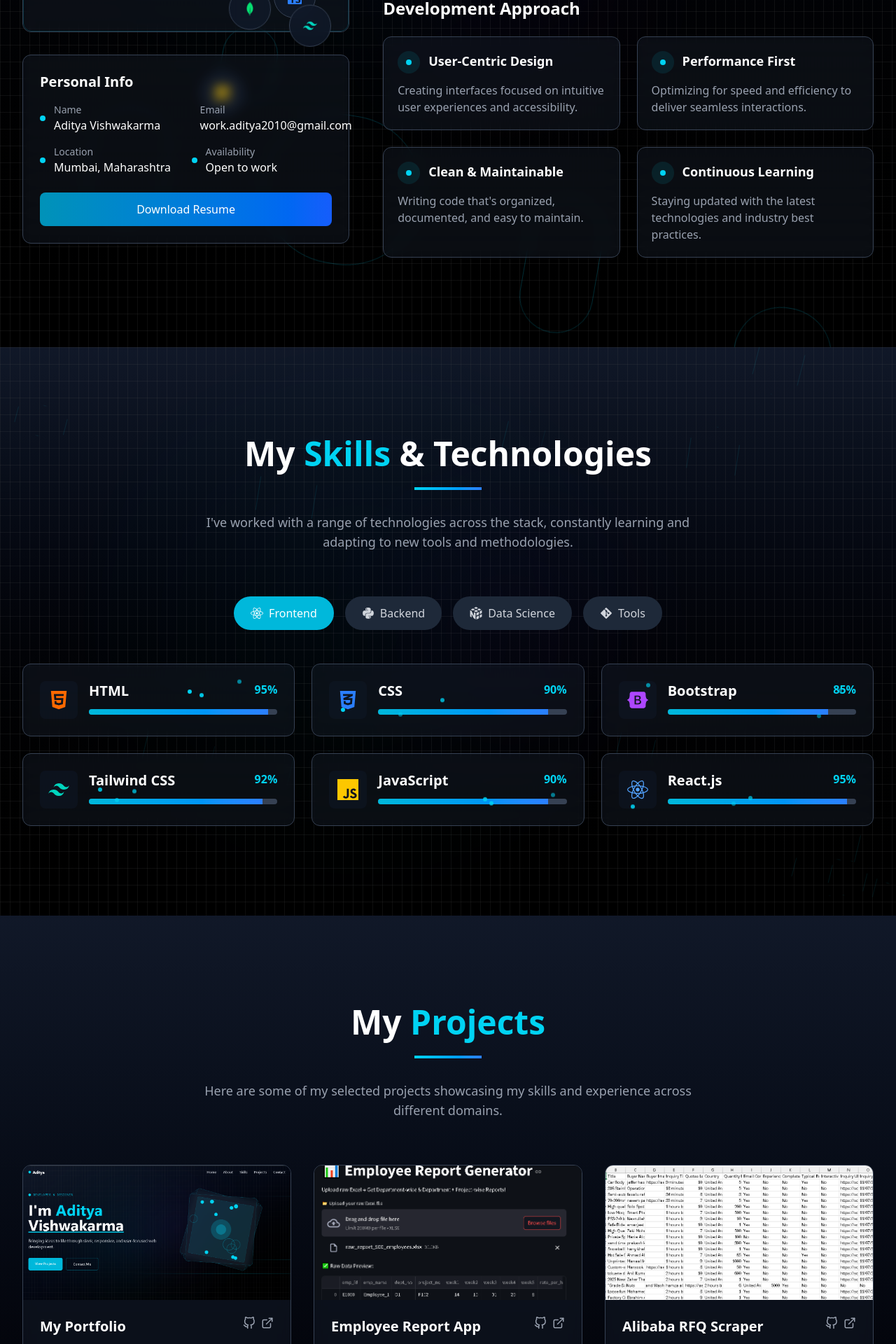
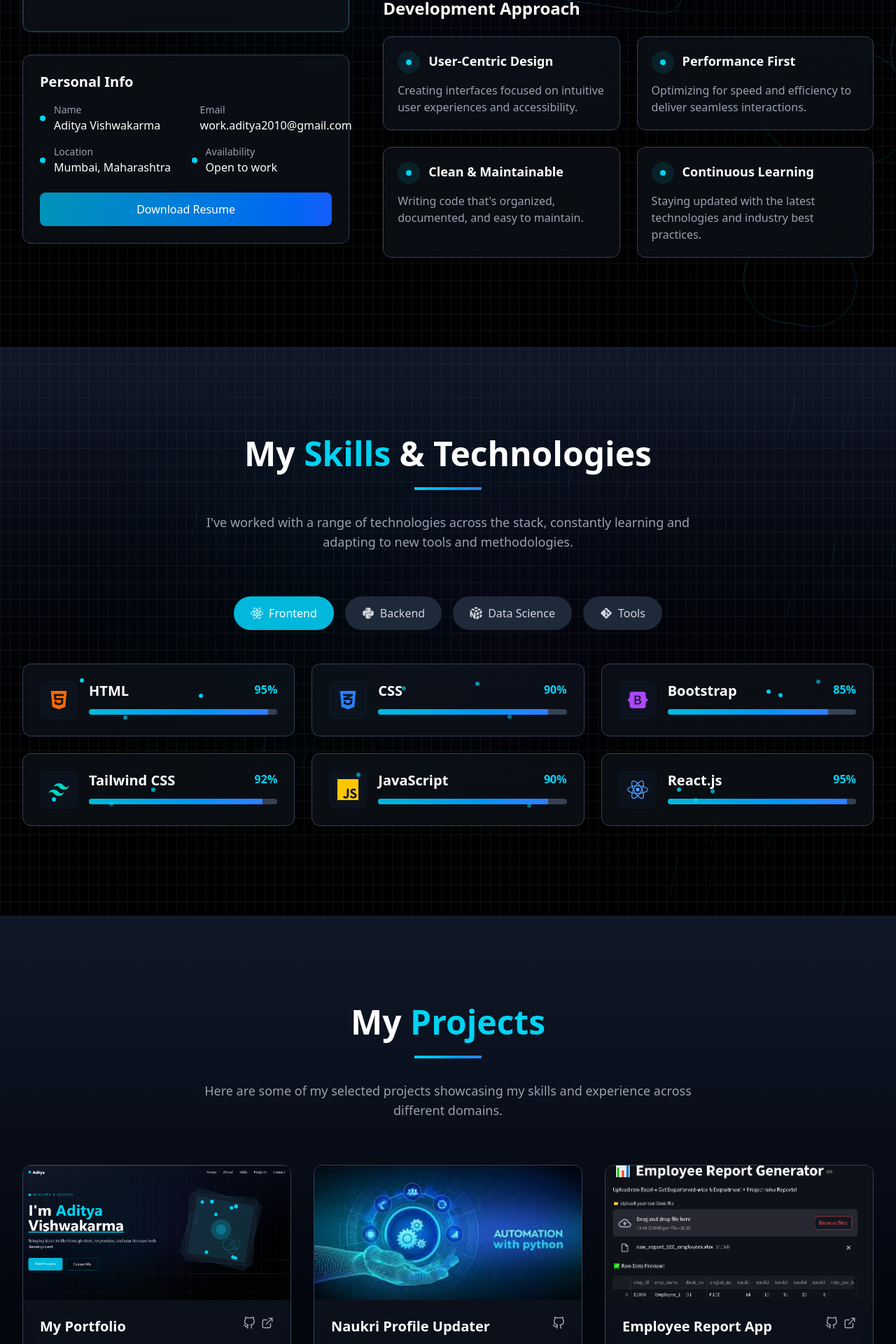
Before and after one commit to cyberfortify/my-portfolio, a React (Vite) app: page / in a window 1280 px wide. Shown: the part 1480-3400 px from the top of the page at 70% size. Built offline with nearby package versions, Linux system fonts and the light colour scheme.

Commit message:
Initial Commit

```diff
--- a/src/components/About.jsx
+++ b/src/components/About.jsx
@@ -123,7 +123,7 @@ const About = () => {
               <div className="relative rounded-xl overflow-hidden border border-gray-700">
                 <div className="bg-gray-800/30 backdrop-blur-sm w-full h-80 flex items-center justify-center">
                   <img
-                    src={ profilePic}// 👈 Put your actual image path here
+                    src={profilePic}// 👈 Put your actual image path here
                     alt="Aditya Vishwakarma"
                     className="w-48 h-48 object-cover rounded-xl border-2 border-gray-600"
                   />
@@ -133,31 +133,7 @@ const About = () => {
                 <div className="absolute inset-0 border border-cyan-400/30 rounded-xl animate-pulse pointer-events-none"></div>
               </div>
 
-              {/* Floating tech badges */}
-              {techStack.map((tech, index) => (
-                <motion.div
-                  key={index}
-                  className="absolute flex items-center justify-center bg-gray-900/80 backdrop-blur-sm border border-gray-700 rounded-full p-3 shadow-lg"
-                  style={{
-                    width: 60,
-                    height: 60,
-                    top: `${Math.random() * 60 + 10}%`,
-                    left: `${Math.random() * 80 + 10}%`,
-                  }}
-                  animate={{
-                    y: [0, -15, 0],
-                    rotate: [0, 5, 0],
-                  }}
-                  transition={{
-                    duration: 3 + index,
-                    repeat: Infinity,
-                    ease: "easeInOut",
-                    delay: index * 0.2,
-                  }}
-                >
-                  <div className="text-xl">{tech.icon}</div>
-                </motion.div>
-              ))}
+
 
               {/* Personal info card */}
               <div className="mt-8 bg-gray-800/30 backdrop-blur-sm border border-gray-700 rounded-xl p-6">
@@ -182,9 +158,14 @@ const About = () => {
                   ))}
                 </div>
 
-                <button className="mt-6 w-full py-3 bg-gradient-to-r from-cyan-600 to-blue-600 rounded-lg font-medium hover:opacity-90 transition-opacity">
+                <a
+                  href="/Aditya_Vishwakarma_resume.pdf"
+                  download
+                  className="mt-6 block text-center w-full py-3 bg-gradient-to-r from-cyan-600 to-blue-600 rounded-lg font-medium hover:opacity-90 transition-opacity"
+                >
                   Download Resume
-                </button>
+                </a>
+
               </div>
             </div>
           </motion.div>
--- a/src/components/Contact.jsx
+++ b/src/components/Contact.jsx
@@ -1,6 +1,6 @@
 import React, { useState } from 'react';
 import { motion } from 'framer-motion';
-import { FiMail, FiPhone, FiMapPin, FiGithub, FiLinkedin, FiTwitter, FiSend } from 'react-icons/fi';
+import { FiMail, FiPhone, FiMapPin, FiGithub, FiLinkedin, FiSend } from 'react-icons/fi';
 import { FaTelegramPlane } from 'react-icons/fa';
 
 const Contact = () => {
--- a/src/components/Projects.jsx
+++ b/src/components/Projects.jsx
@@ -4,6 +4,7 @@ import { motion } from "framer-motion";
 import { FiGithub, FiExternalLink, FiCode } from "react-icons/fi";
 import { FaReact, FaNodeJs, FaDatabase, FaPython } from "react-icons/fa";
 import {
+  SiSelenium,
   SiTypescript,
   SiTailwindcss,
   SiFirebase,
@@ -33,6 +34,19 @@ const Projects = () => {
     },
     {
       id: 2,
+      title: "Naukri Profile Updater",
+      description:
+        "Automates the login and profile summary update on Naukri.com using Python and Selenium.",
+      tags: ["Python", "Selenium", "Automation"],
+      category: "automation",
+      image: "/project-images/naukri.jpg",
+      github: "https://github.com/cyberfortify/naukri-profile-updater",
+      live: "",
+      techIcons: [<FaPython />, <SiSelenium />]
+    },
+
+    {
+      id: 3,
       title: "Employee Report App",
       description:
         "Streamlit app to generate department-wise employee reports from Excel.",
@@ -44,7 +58,7 @@ const Projects = () => {
       techIcons: [<FaPython />, <SiJupyter />],
     },
     {
-      id: 3,
+      id: 4,
       title: "Alibaba RFQ Scraper",
       description:
         "Web scraper for Alibaba RFQs using Python and BeautifulSoup.",
@@ -56,7 +70,7 @@ const Projects = () => {
       techIcons: [<FaPython />],
     },
     {
-      id: 4,
+      id: 5,
       title: "3D Website Animation",
       description: "Scroll-based 3D animation website using Three.js and GSAP.",
       tags: ["HTML", "Three.js", "GSAP"],
@@ -65,18 +79,6 @@ const Projects = () => {
       github: "https://github.com/cyberfortify/3D_Website_Animation",
       live: "https://3d-website-animation.vercel.app/",
       techIcons: [<SiHtml5 />, <SiJavascript />],
-    },
-    {
-      id: 5,
-      title: "Employee Management System",
-      description:
-        "Full-stack system with CRUD functionality using React, Flask, MySQL.",
-      tags: ["React", "Flask", "MySQL"],
-      category: "fullstack",
-      image: "/project-images/ems.png",
-      github: "https://github.com/cyberfortify/employee-management-system",
-      live: "https://employee-management-system-nu-rose.vercel.app/login",
-      techIcons: [<FaReact />, <SiFlask />, <FaDatabase />],
     },
     {
       id: 6,
@@ -123,9 +125,8 @@ const Projects = () => {
           {projects.map((project, index) => (
             <motion.div
               key={project.id}
-              className={`relative group bg-gray-800/30 backdrop-blur-sm border border-gray-700 rounded-xl overflow-hidden ${
-                hoveredProject === project.id ? "border-cyan-400/50" : ""
-              }`}
+              className={`relative group bg-gray-800/30 backdrop-blur-sm border border-gray-700 rounded-xl overflow-hidden ${hoveredProject === project.id ? "border-cyan-400/50" : ""
+                }`}
               initial={{ opacity: 0, y: 30 }}
               whileInView={{ opacity: 1, y: 0 }}
               transition={{ duration: 0.5, delay: index * 0.1 }}
--- a/src/pages/ProjectPages.jsx
+++ b/src/pages/ProjectPages.jsx
@@ -4,6 +4,7 @@ import { motion } from "framer-motion";
 import { FiGithub, FiExternalLink, FiCode, FiArrowLeft, FiSearch, FiFilter } from "react-icons/fi";
 import { FaReact, FaNodeJs, FaDatabase, FaPython } from "react-icons/fa";
 import {
+  SiSelenium,
   SiTypescript,
   SiTailwindcss,
   SiFirebase,
@@ -46,6 +47,18 @@ const ProjectPage = () => {
     },
     {
       id: 2,
+      title: "Naukri Profile Updater",
+      description:
+        "Automates the login and profile summary update on Naukri.com using Python and Selenium.",
+      tags: ["Python", "Selenium", "Automation"],
+      category: "automation",
+      image: "/project-images/naukri.jpg",
+      github: "https://github.com/cyberfortify/naukri-profile-updater",
+      live: "",
+      techIcons: [<FaPython />, <SiSelenium />]
+    },
+    {
+      id: 3,
       title: "Employee Report App",
       description:
         "Streamlit app to generate department-wise employee reports from Excel.",
@@ -57,7 +70,7 @@ const ProjectPage = () => {
       techIcons: [<FaPython />, <SiJupyter />],
     },
     {
-      id: 3,
+      id: 4,
       title: "Alibaba RFQ Scraper",
       description:
         "Web scraper for Alibaba RFQs using Python and BeautifulSoup.",
@@ -69,7 +82,7 @@ const ProjectPage = () => {
       techIcons: [<FaPython />],
     },
     {
-      id: 4,
+      id: 5,
       title: "3D Website Animation",
       description: "Scroll-based 3D animation website using Three.js and GSAP.",
       tags: ["HTML", "Three.js", "GSAP"],
@@ -80,7 +93,7 @@ const ProjectPage = () => {
       techIcons: [<SiHtml5 />, <SiJavascript />],
     },
     {
-      id: 5,
+      id: 6,
       title: "Employee Management System",
       description:
         "Full-stack system with CRUD functionality using React, Flask, MySQL.",
@@ -92,7 +105,7 @@ const ProjectPage = () => {
       techIcons: [<FaReact />, <SiFlask />, <FaDatabase />],
     },
     {
-      id: 6,
+      id: 7,
       title: "To-Do Flask App",
       description: "Simple task manager using Flask and MySQL.",
       tags: ["Flask", "MySQL"],
@@ -103,7 +116,7 @@ const ProjectPage = () => {
       techIcons: [<SiFlask />, <FaDatabase />],
     },
     {
-      id: 7,
+      id: 8,
       title: "YouTube Trending Analysis",
       description:
         "Data analysis of trending videos using Pandas and Matplotlib.",
@@ -115,7 +128,7 @@ const ProjectPage = () => {
       techIcons: [<FaPython />, <SiJupyter />],
     },
     {
-      id: 8,
+      id: 9,
       title: "Netflix Viewing Habits",
       description:
         "Insights on Netflix user behavior through data visualization.",
@@ -127,7 +140,7 @@ const ProjectPage = () => {
       techIcons: [<FaPython />, <SiJupyter />],
     },
     {
-      id: 9,
+      id: 10,
       title: "Superstore Sales Dashboard",
       description:
         "Data analysis of sales records from the Superstore dataset.",
@@ -139,7 +152,7 @@ const ProjectPage = () => {
       techIcons: [<FaPython />, <SiJupyter />],
     },
     {
-      id: 10,
+      id: 11,
       title: "AICTE Steganography",
       description:
         "Project using steganography to hide sensitive info in images.",
```
Also changed, not shown: public/project-images/naukri.jpg (added), 1 other file (tests, documents, lock files or other folders).
